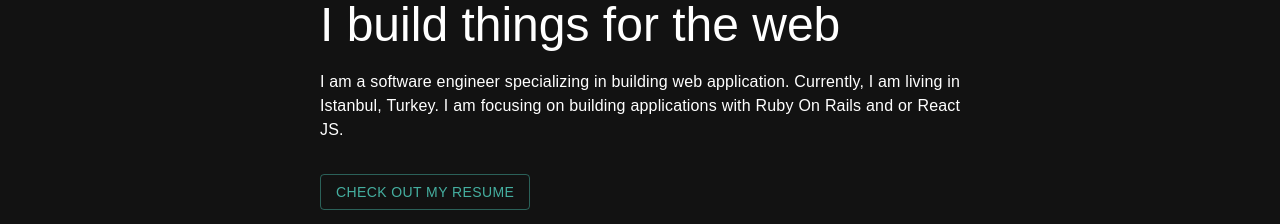
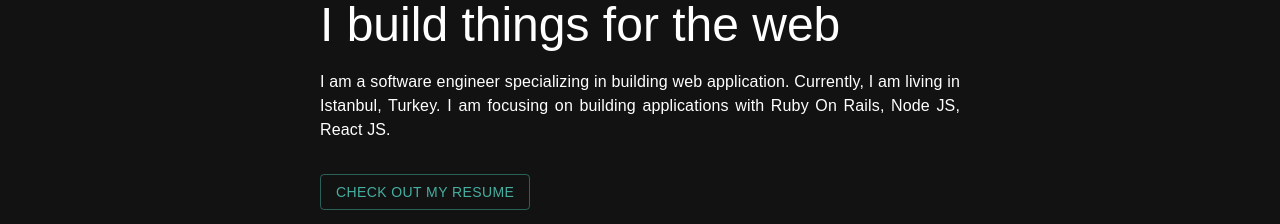
Before and after one commit to citra-rahman/citra-rahman.github.io, a Next.js app: page / in a window 1280 px wide. Shown: the part 371-595 px from the top of the page. Built offline with nearby package versions, Linux system fonts and the light colour scheme; a web font is replaced by a local one.

Commit message:
update about description

```diff
--- a/src/data/index.ts
+++ b/src/data/index.ts
@@ -4,7 +4,7 @@ export const about = {
   name: "Citra Puspita Rahman",
   headline: "I build things for the web",
   description:
-    " I am a software engineer specializing in building web application. Currently, I am living in Istanbul, Turkey. I am focusing on building applications with Ruby On Rails and or React JS.",
+    " I am a software engineer specializing in building web application. Currently, I am living in Istanbul, Turkey. I am focusing on building applications with Ruby On Rails, Node JS, React JS.",
   resumeButtonName: " Check out my Resume",
   resumeLink:
     "https://www.dropbox.com/scl/fi/mwgw35xvc6qbtyw9lk1tm/Citra-Resume.pdf?rlkey=1kp1ursb98i41b0d6eupwe6b9&st=6zs055x3&raw=1",
```
